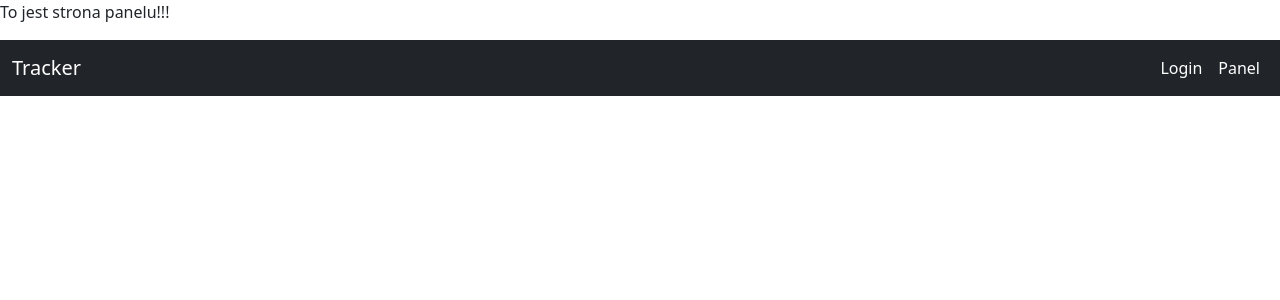
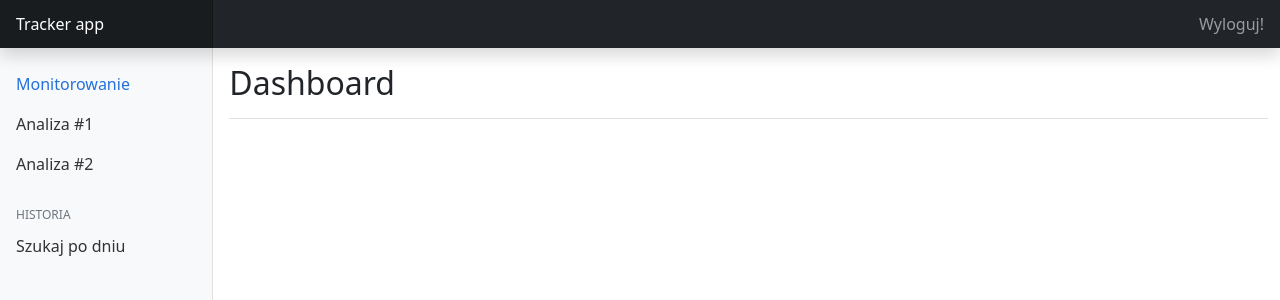
Before and after one commit to olekczubiak/simple-tracker, a Vue app in the folder simple-tracker/frontend/: page /panel in a window 1280 px wide. Shown: the top 300 px of the page. Built offline with nearby package versions, Linux system fonts and the light colour scheme.

Commit message:
make idea for panel

```diff
--- a/simple-tracker/frontend/src/components/Nav.vue
+++ b/simple-tracker/frontend/src/components/Nav.vue
@@ -1,20 +1,13 @@
 <template>
-    <nav class="navbar navbar-expand-md navbar-dark bg-dark mb-4">
-        <div class="container-fluid">
-        <router-link to="/" class="navbar-brand">Tracker</router-link>
-
-        <div>
-            <ul class="navbar-nav me-auto mb-2 mb-md-0">
-            <li class="nav-item">
-                <router-link to="/login" class="nav-link active">Login</router-link>
-            </li>
-            <li class="nav-item">
-                <router-link to="/panel" class="nav-link active">Panel</router-link>
-            </li>
-            </ul>
-        </div>
-        </div>
-    </nav>
+<header class="navbar navbar-dark sticky-top bg-dark flex-md-nowrap p-0 shadow">
+    <router-link to="/panel" class="navbar-brand col-md-3 col-lg-2 me-0 px-3">Tracker app</router-link>
+    <button class="navbar-toggler position-absolute d-md-none collapsed" type="button" data-bs-toggle="collapse" data-bs-target="#sidebarMenu" aria-controls="sidebarMenu" aria-expanded="false" aria-label="Toggle navigation">
+        <span class="navbar-toggler-icon"></span>
+    </button>
+    <div class="navbar-nav">
+        <a class="nav-link px-3" href="#">Wyloguj!</a>
+    </div>
+</header>
 </template>
 
 <script>
@@ -26,4 +19,39 @@ export default {
 
 <style>
 
+
+
+/*
+* Navbar
+*/
+
+.navbar-brand {
+padding-top: .75rem;
+padding-bottom: .75rem;
+font-size: 1rem;
+background-color: rgba(0, 0, 0, .25);
+box-shadow: inset -1px 0 0 rgba(0, 0, 0, .25);
+}
+
+.navbar .navbar-toggler {
+top: .25rem;
+right: 1rem;
+}
+
+.navbar .form-control {
+padding: .75rem 1rem;
+border-width: 0;
+border-radius: 0;
+}
+
+.form-control-dark {
+color: #fff;
+background-color: rgba(255, 255, 255, .1);
+border-color: rgba(255, 255, 255, .1);
+}
+
+.form-control-dark:focus {
+border-color: transparent;
+box-shadow: 0 0 0 3px rgba(255, 255, 255, .25);
+}
 </style>
--- /dev/null
+++ b/simple-tracker/frontend/src/components/SlideBar.vue
@@ -0,0 +1,106 @@
+<template>
+<nav id="sidebarMenu" class="col-md-3 col-lg-2 d-md-block bg-light sidebar collapse">
+<div class="position-sticky pt-3">
+    <ul class="nav flex-column">
+    <li class="nav-item">
+        <a class="nav-link active" aria-current="page" href="#">
+        <span data-feather="home"></span>
+        Monitorowanie
+        </a>
+    </li>
+    <li class="nav-item">
+        <a class="nav-link" href="#">
+        <span data-feather="file"></span>
+        Analiza #1
+        </a>
+    </li>
+    <li class="nav-item">
+        <a class="nav-link" href="#">
+        <span data-feather="shopping-cart"></span>
+        Analiza #2
+        </a>
+    </li>
+    </ul>
+
+    <h6 class="sidebar-heading d-flex justify-content-between align-items-center px-3 mt-4 mb-1 text-muted">
+    <span>Historia</span>
+    <a class="link-secondary" href="#" aria-label="Add a new report">
+        <span data-feather="plus-circle"></span>
+    </a>
+    </h6>
+    <ul class="nav flex-column mb-2">
+    <li class="nav-item">
+        <a class="nav-link" href="#">
+        <span data-feather="file-text"></span>
+        Szukaj po dniu
+        </a>
+    </li>
+    </ul>
+</div>
+</nav>
+</template>
+
+<script>
+export default {
+    name: 'slideBar',
+}
+</script>
+
+<style>
+/*
+* Sidebar
+*/
+
+.sidebar {
+position: fixed;
+top: 0;
+/* rtl:raw:
+right: 0;
+*/
+bottom: 0;
+/* rtl:remove */
+left: 0;
+z-index: 100; /* Behind the navbar */
+padding: 48px 0 0; /* Height of navbar */
+box-shadow: inset -1px 0 0 rgba(0, 0, 0, .1);
+}
+
+@media (max-width: 767.98px) {
+.sidebar {
+    top: 5rem;
+}
+}
+
+.sidebar-sticky {
+position: relative;
+top: 0;
+height: calc(100vh - 48px);
+padding-top: .5rem;
+overflow-x: hidden;
+overflow-y: auto; /* Scrollable contents if viewport is shorter than content. */
+}
+
+.sidebar .nav-link {
+font-weight: 500;
+color: #333;
+}
+
+.sidebar .nav-link .feather {
+margin-right: 4px;
+color: #727272;
+}
+
+.sidebar .nav-link.active {
+color: #2470dc;
+}
+
+.sidebar .nav-link:hover .feather,
+.sidebar .nav-link.active .feather {
+color: inherit;
+}
+
+.sidebar-heading {
+font-size: .75rem;
+text-transform: uppercase;
+}
+</style>
--- a/simple-tracker/frontend/src/views/Panel.vue
+++ b/simple-tracker/frontend/src/views/Panel.vue
@@ -1,15 +1,26 @@
 <template>
-  <p>To jest strona panelu!!!</p>
   <Nav/>
+<div class="row">
+    <SlideBar/>
+
+    <main class="col-md-9 ms-sm-auto col-lg-10 px-md-4">
+    <div class="d-flex justify-content-between flex-wrap flex-md-nowrap align-items-center pt-3 pb-2 mb-3 border-bottom">
+        <h1 class="h2">Dashboard</h1>
+    </div>
+    <!-- Tutaj muszą się wyświetlać funkcje -->
+    </main>
+</div>
 </template>
 
 <script>
 import Nav from "@/components/Nav.vue"
+import SlideBar from "@/components/SlideBar.vue"
 
 export default {
     name: 'Panel',
     components: {
-      Nav
+      Nav,
+      SlideBar
     }
 }
 </script>
```
